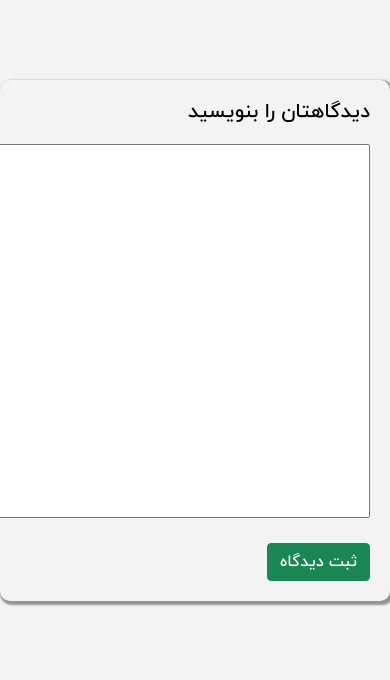
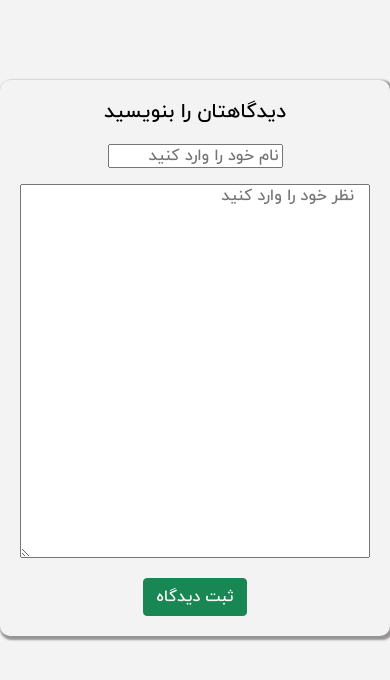
Before and after one commit to ALI736-WDS/Project-Site-Book, a PHP site: page /WDS/Home-Comments/Record-Comment.php in a window 390 px wide. Shown: the top 680 px of the page. Run offline with PHP 8.4, Linux system fonts and the light colour scheme.

Commit message:
Update <PHP code> and css in Record-Comment.php and css <class home-comments> in index.php

```diff
--- a/WDS/CSS/style.css
+++ b/WDS/CSS/style.css
@@ -139,7 +139,7 @@ footer {
   background: #3a4fcc;
   border-radius: 5px;
 }
-.eitaa svg{
+.eitaa svg {
   width: 24px;
 }
 a,
@@ -763,11 +763,15 @@ h3.title-blog {
   flex-direction: column;
   justify-content: center;
   align-items: center;
-  margin-top: 80px;
+  height: 150px;
+  margin-top: 100px;
+  padding: 0px 0 20px 0;
+  box-shadow: 0px 2px 5px 3px rgba(21, 21, 143, 0.3);
+  border-radius: 30px;
 }
 
 .home-comments div {
-  margin-top: 10px;
+  margin-top: 20px;
 }
 
 .home-comments a {
@@ -934,6 +938,13 @@ h3.title-blog {
 
 .coment2 h5 {
   margin-bottom: 20px;
+}
+
+.record-comment {
+  display: flex;
+  flex-direction: column;
+  justify-content: center;
+  align-items: center;
 }
 
 .btnsubmit {
--- a/WDS/Home-Comments/Record-Comment.php
+++ b/WDS/Home-Comments/Record-Comment.php
@@ -5,7 +5,7 @@ include '../database/db.php';
 
 // sabte (comment)
 if (isset($_POST['home-submit'])) {
-    $user_comment_id = $_SESSION['username'];  // ($_session) bekhatere inke be safahate dige yani safhe sabtenam dastresi dashte bashe va agar karbar sabtenam nakarde bun , natune vared beshe
+    $user_comment_id = $_POST['username'];  // ($_session) bekhatere inke be safahate dige yani safhe sabtenam dastresi dashte bashe va agar karbar sabtenam nakarde bun , natune vared beshe
     $text = $_POST['textarea-comment'];
 
     $select_record_comment = $conn->prepare("INSERT INTO shafaye1_weblog_ketab_sara.home_comments SET user_comment_id=? , text=?");
@@ -31,15 +31,16 @@ if (isset($_POST['home-submit'])) {
 </head>
 
 <body>
-        <div class="coment2">
+    <div class="coment2 record-comment col-lg-12 col-md-12 col-sm-12">
         <h5> دیدگاهتان را بنویسید </h5>
         <!-- <script src="//cdn.ckeditor.com/4.19.0/standard/ckeditor.js"></script> -->
-            <form action="" method="post">
-                <textarea name="textarea-comment" rows="20" cols="100"></textarea>
+        <form class="record-comment " action="" method="post">
+            <input type="text" name="username" placeholder="نام خود را وارد کنید" class="mb-3 w-50">
+            <textarea class="col-lg-12 col-md-12 col-sm-12" name="textarea-comment" rows="20" cols="100" placeholder="نظر خود را وارد کنید"></textarea>
             <!-- <script>
                     CKEDITOR.replace('editor1');
                 </script> -->
-                <br /><input type="submit" name=home-submit class="btn btn-success btnsubmit" value="ثبت دیدگاه">
+            <input type="submit" name="home-submit" class="btn btn-success btnsubmit" value="ثبت دیدگاه">
         </form>
     </div>
 </body>
```
Also changed, not shown: index.php (+7 -5 lines). Lines whose indentation alone changed are shown as unchanged.
